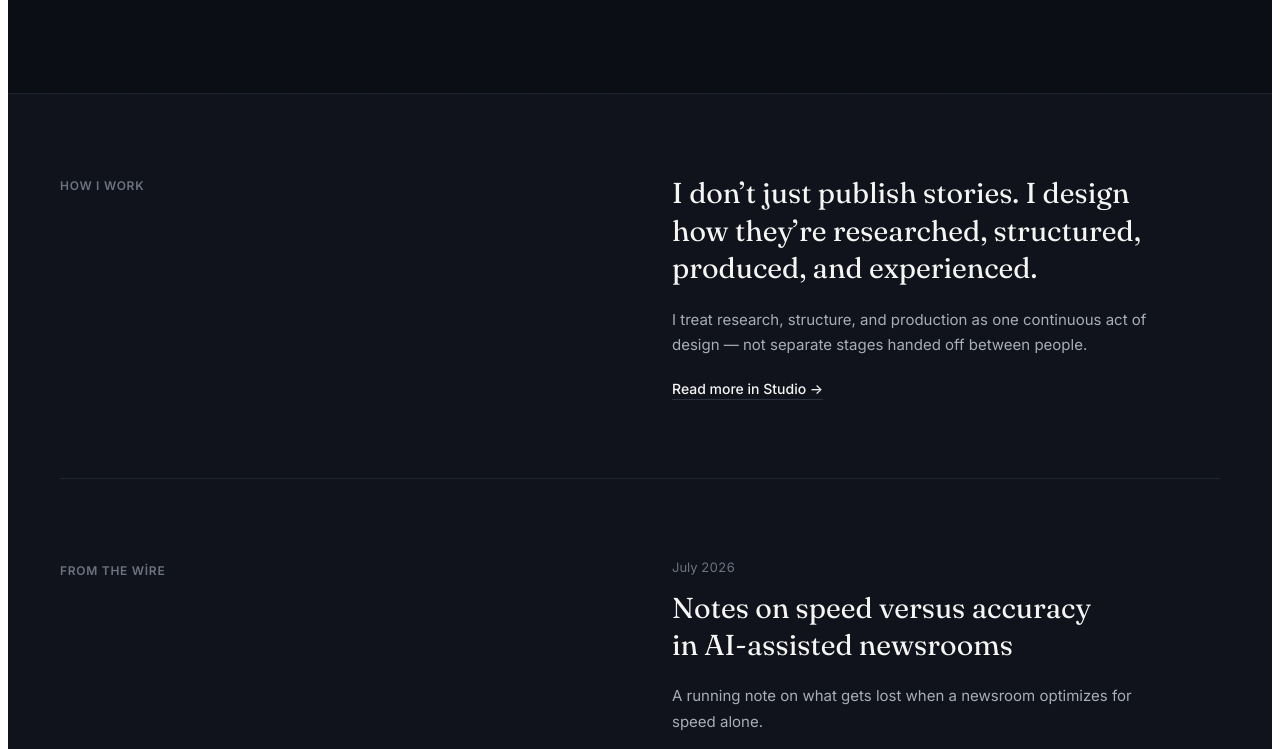
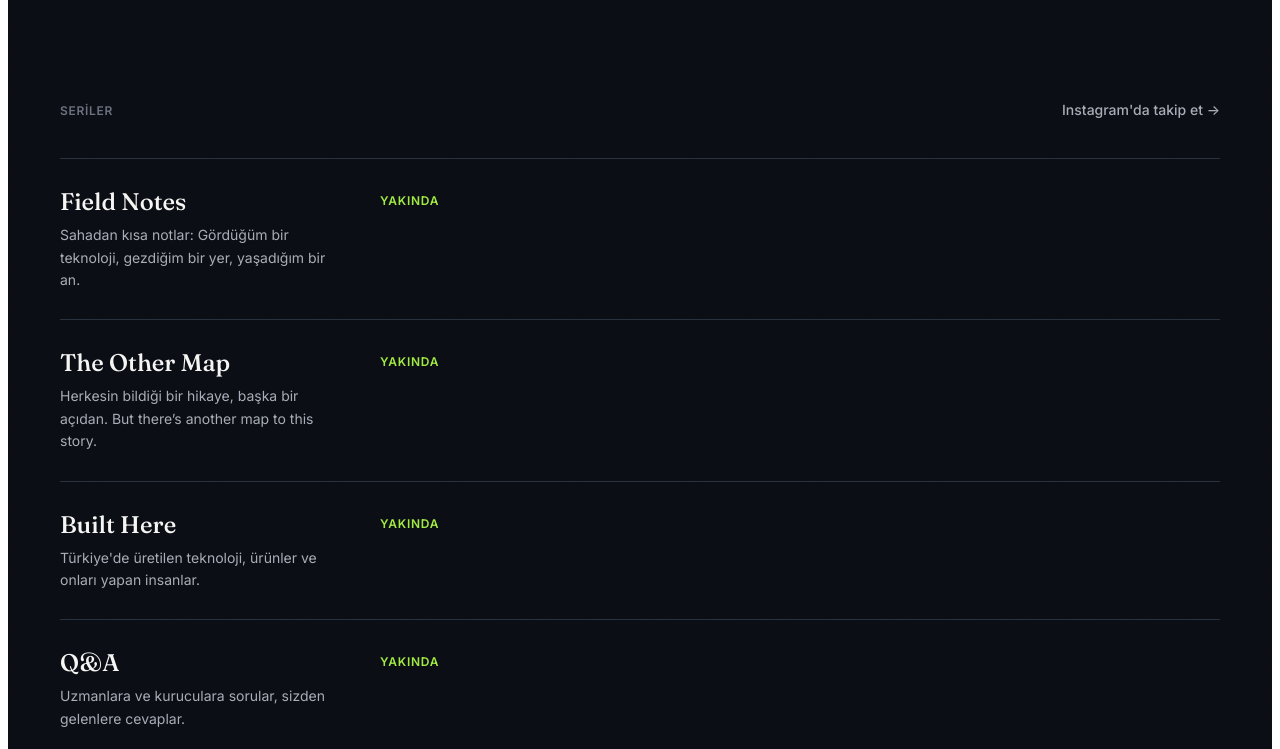
Before and after one commit to hamidecoskun/hamide-website, a plain HTML site: page index.html in a window 1280 px wide. Shown: the part 2051-2800 px from the top of the page. Drawn offline with Linux system fonts and the light colour scheme.

Commit message:
Move works into content/works.json and add series section
Co-Authored-By: Claude Fable 5.2 <noreply@anthropic.com>
Claude-Session: https://claude.ai/code/session_01Hdh7SNfxMuvGnbDXgPfrqs

```diff
--- /dev/null
+++ b/content/works.json
@@ -0,0 +1,17 @@
+{
+  "_nasil": "Yeni bir is eklemek icin works listesinin basina bir satir ekle. series: field-notes | the-other-map | built-here | qa | (bos). url: YouTube ya da Instagram linki. thumb: assets/images altindaki gorsel.",
+  "series": [
+    { "id": "field-notes", "name": "Field Notes", "en": "Short notes from the field: a technology I saw, a place I visited, a moment worth keeping.", "tr": "Sahadan kısa notlar: Gördüğüm bir teknoloji, gezdiğim bir yer, yaşadığım bir an." },
+    { "id": "the-other-map", "name": "The Other Map", "en": "A story everyone knows, told from another angle. But there’s another map to this story.", "tr": "Herkesin bildiği bir hikaye, başka bir açıdan. But there’s another map to this story." },
+    { "id": "built-here", "name": "Built Here", "en": "Technology made in Türkiye, and the people who build it.", "tr": "Türkiye'de üretilen teknoloji, ürünler ve onları yapan insanlar." },
+    { "id": "qa", "name": "Q&A", "en": "Questions for experts and founders, and answers to yours.", "tr": "Uzmanlara ve kuruculara sorular, sizden gelenlere cevaplar." }
+  ],
+  "works": [
+    { "url": "https://www.youtube.com/watch?v=Ssd0JCHDUVg", "title": "Kamera Önünde Rahat Konuşmanın Gerçek Sırrı | Dijital Muhabirin Sistemi", "date": "2026-05-31", "pinned": true, "series": "", "thumb": "assets/images/hub-dijital-muhabirin-sistemi.jpg" },
+    { "url": "https://www.youtube.com/watch?v=lyptBhqZGro", "title": "GMC Summit Day 1 | Müslüman Medyasının Geleceği, Yapay Zeka ve İçerik Üretimi", "date": "2026-07-11", "pinned": false, "series": "", "thumb": "assets/images/hub-gmc-summit.jpg" },
+    { "url": "https://www.youtube.com/watch?v=rQ5nJ5Fu5xo", "title": "Bu köy gerçek mi? Sizi Avusturya’nın rüya köyü Irschen’e götürüyorum", "date": "2026-07-08", "pinned": false, "series": "", "thumb": "assets/images/hub-avusturya-koyu-kisa.jpg" },
+    { "url": "https://www.youtube.com/watch?v=cDVYzKQLVXs", "title": "AVUSTURYA VLOG: Alplerde Saklı Bir Avusturya Köyüne Gittim", "date": "2026-07-07", "pinned": false, "series": "", "thumb": "assets/images/hub-avusturya-vlog.jpg" },
+    { "url": "https://www.youtube.com/watch?v=Gyr0-eak_vc", "title": "Muhabirler Kamera Karşısında Nasıl Bu Kadar Rahat?", "date": "2026-06-01", "pinned": false, "series": "", "thumb": "assets/images/hub-muhabirler-kamera.jpg" },
+    { "url": "https://www.youtube.com/watch?v=Rek4wUaeNT4", "title": "Anadolu Ajansı Yönetim Kurulu Başkanı ve Genel Müdürü Sayın Serdar Karagöz özel röportajı", "date": "2026-01-06", "pinned": false, "series": "", "thumb": "assets/images/hub-serdar-karagoz-roportaj.jpg" }
+  ]
+}
--- a/css/style.css
+++ b/css/style.css
@@ -192,6 +192,15 @@
     transition: color 0.35s var(--ease);
   }
   .hub-date { font-size: 11px; color: var(--ink-3); margin: 0; font-variant-numeric: tabular-nums; }
+  .series-list { display: flex; flex-direction: column; }
+  .series-row { display: grid; grid-template-columns: 280px 1fr; gap: 40px; padding: 28px 0; border-top: 0.5px solid var(--line-strong); align-items: start; }
+  .series-row:last-child { border-bottom: 0.5px solid var(--line-strong); }
+  @media (max-width: 820px) { .series-row { grid-template-columns: 1fr; gap: 16px; } }
+  .series-name { font-family: var(--serif); font-size: 1.5rem; font-weight: 500; margin: 0 0 8px; color: var(--ink); }
+  .series-desc { font-size: 14px; line-height: 1.6; color: var(--ink-2); margin: 0; }
+  .series-soon { font-size: 12px; font-weight: 600; letter-spacing: 0.06em; text-transform: uppercase; color: var(--accent); margin: 6px 0 0; }
+  .series-row .hub-grid { grid-template-columns: repeat(2, 1fr); }
+  @media (max-width: 560px) { .series-row .hub-grid { grid-template-columns: 1fr; } }
   .hub-more { margin-top: 28px; }
 
   /* ---------- studio / wire ---------- */
--- a/index.html
+++ b/index.html
@@ -27,6 +27,7 @@
         <nav>
           <ul class="nav-links">
             <li><a href="#stories">Stories</a></li>
+            <li><a href="#series">Series</a></li>
             <li><a href="#wire">Wire</a></li>
             <li><a href="#studio">Studio</a></li>
             <li><a href="#connect">Connect</a></li>
@@ -42,6 +43,7 @@
     <div class="mobile-panel" id="mobilePanel">
       <ul>
         <li><a href="#stories">Stories</a></li>
+            <li><a href="#series">Series</a></li>
         <li><a href="#wire">Wire</a></li>
         <li><a href="#studio">Studio</a></li>
         <li><a href="#connect">Connect</a></li>
@@ -110,6 +112,14 @@
         </div>
         <div class="hub-grid reveal" id="hubGrid"></div>
       </div>
+
+      <div class="wrap section" id="series" style="padding-top:8px;">
+        <div class="section-head reveal">
+          <span class="section-label" data-en="Series" data-tr="Seriler">Seriler</span>
+          <a class="section-more" href="https://www.instagram.com/hamidestudio/" target="_blank" rel="noopener noreferrer" data-en="Follow on Instagram →" data-tr="Instagram'da takip et →">Instagram'da takip et →</a>
+        </div>
+        <div class="series-list reveal" id="seriesList"></div>
+      </div>
     </section>
 
     <div class="band studio-wire">
--- a/js/main.js
+++ b/js/main.js
@@ -23,15 +23,11 @@
       });
     });
 
-    /* content hub: pinned videos first, then the rest in reverse-chronological order */
-    var hubVideos = [
-      { id: 'Ssd0JCHDUVg', title: 'Kamera Önünde Rahat Konuşmanın Gerçek Sırrı | Dijital Muhabirin Sistemi', date: '2026-05-31', pinned: true, thumb: 'assets/images/hub-dijital-muhabirin-sistemi.jpg' },
-      { id: 'lyptBhqZGro', title: 'GMC Summit Day 1 | Müslüman Medyasının Geleceği, Yapay Zeka ve İçerik Üretimi', date: '2026-07-11', pinned: false, thumb: 'assets/images/hub-gmc-summit.jpg' },
-      { id: 'rQ5nJ5Fu5xo', title: 'Bu köy gerçek mi? Sizi Avusturya’nın rüya köyü Irschen’e götürüyorum', date: '2026-07-08', pinned: false, thumb: 'assets/images/hub-avusturya-koyu-kisa.jpg' },
-      { id: 'cDVYzKQLVXs', title: 'AVUSTURYA VLOG: Alplerde Saklı Bir Avusturya Köyüne Gittim', date: '2026-07-07', pinned: false, thumb: 'assets/images/hub-avusturya-vlog.jpg' },
-      { id: 'Gyr0-eak_vc', title: 'Muhabirler Kamera Karşısında Nasıl Bu Kadar Rahat?', date: '2026-06-01', pinned: false, thumb: 'assets/images/hub-muhabirler-kamera.jpg' },
-      { id: 'Rek4wUaeNT4', title: 'Anadolu Ajansı Yönetim Kurulu Başkanı ve Genel Müdürü Sayın Serdar Karagöz özel röportajı', date: '2026-01-06', pinned: false, thumb: 'assets/images/hub-serdar-karagoz-roportaj.jpg' }
-    ];
+    /* content hub: works come from content/works.json — pinned first, then newest first */
+    var hubVideos = [];
+    var hubSeries = [];
+
+    function esc(s) { return String(s).replace(/&/g, '&amp;').replace(/</g, '&lt;').replace(/"/g, '&quot;'); }
 
     function formatHubDate(iso) {
       var d = new Date(iso + 'T00:00:00');
@@ -40,28 +36,55 @@
       return dd + '.' + mm + '.' + d.getFullYear();
     }
 
-    function renderHub() {
-      var grid = document.getElementById('hubGrid');
-      if (!grid) return;
-      var sorted = hubVideos.slice().sort(function (a, b) {
-        if (a.pinned !== b.pinned) return a.pinned ? -1 : 1;
-        return new Date(b.date) - new Date(a.date);
-      });
+    function tile(v) {
       var pinLabel = currentLang === 'tr' ? 'Sabitlendi' : 'Pinned';
-      grid.innerHTML = sorted.map(function (v) {
-        return '<a class="hub-tile" href="https://www.youtube.com/watch?v=' + v.id + '" target="_blank" rel="noopener noreferrer" aria-label="' + v.title.replace(/"/g, '&quot;') + ' videosunu YouTube\'da izle">' +
-          '<div class="hub-thumb" style="background-image:url(' + v.thumb + ')">' +
+      return '<a class="hub-tile" href="' + esc(v.url) + '" target="_blank" rel="noopener noreferrer" aria-label="' + esc(v.title) + '">' +
+        '<div class="hub-thumb"' + (v.thumb ? ' style="background-image:url(' + esc(v.thumb) + ')"' : '') + '>' +
           (v.pinned ? '<span class="hub-pin">' + pinLabel + '</span>' : '') +
           '<span class="play-icon" aria-hidden="true"></span>' +
         '</div>' +
         '<div class="hub-body">' +
-            '<p class="hub-title">' + v.title + '</p>' +
+          '<p class="hub-title">' + esc(v.title) + '</p>' +
           '<p class="hub-date">' + formatHubDate(v.date) + '</p>' +
         '</div>' +
       '</a>';
+    }
+
+    function byNewest(a, b) { return new Date(b.date) - new Date(a.date); }
+
+    function renderHub() {
+      var grid = document.getElementById('hubGrid');
+      if (grid) {
+        var sorted = hubVideos.slice().sort(function (a, b) {
+          if (!!a.pinned !== !!b.pinned) return a.pinned ? -1 : 1;
+          return byNewest(a, b);
+        });
+        grid.innerHTML = sorted.map(tile).join('');
+      }
+      var list = document.getElementById('seriesList');
+      if (list) {
+        var soon = currentLang === 'tr' ? 'Yakında' : 'Coming soon';
+        list.innerHTML = hubSeries.map(function (s) {
+          var items = hubVideos.filter(function (v) { return v.series === s.id; }).sort(byNewest);
+          return '<div class="series-row">' +
+            '<div class="series-head">' +
+              '<h3 class="series-name">' + esc(s.name) + '</h3>' +
+              '<p class="series-desc">' + esc(currentLang === 'tr' ? s.tr : s.en) + '</p>' +
+            '</div>' +
+            (items.length ? '<div class="hub-grid">' + items.map(tile).join('') + '</div>' : '<p class="series-soon">' + soon + '</p>') +
+          '</div>';
         }).join('');
       }
+    }
+
+    fetch('content/works.json', { cache: 'no-cache' })
+      .then(function (r) { return r.json(); })
+      .then(function (data) {
+        hubVideos = data.works || [];
+        hubSeries = data.series || [];
         renderHub();
+      })
+      .catch(function () {});
 
     var reduceMotion = window.matchMedia('(prefers-reduced-motion: reduce)').matches;
     var items = document.querySelectorAll('.reveal');
```
Lines whose indentation alone changed are shown as unchanged.
